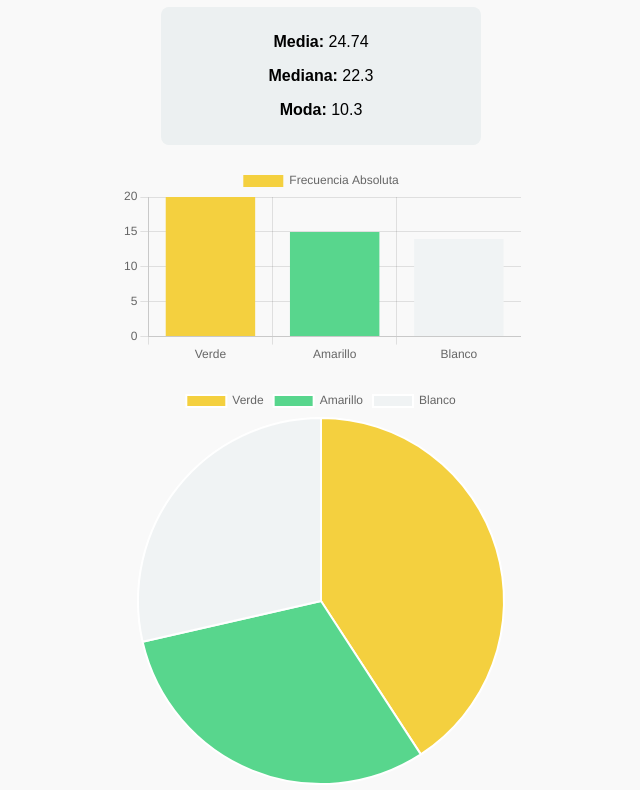
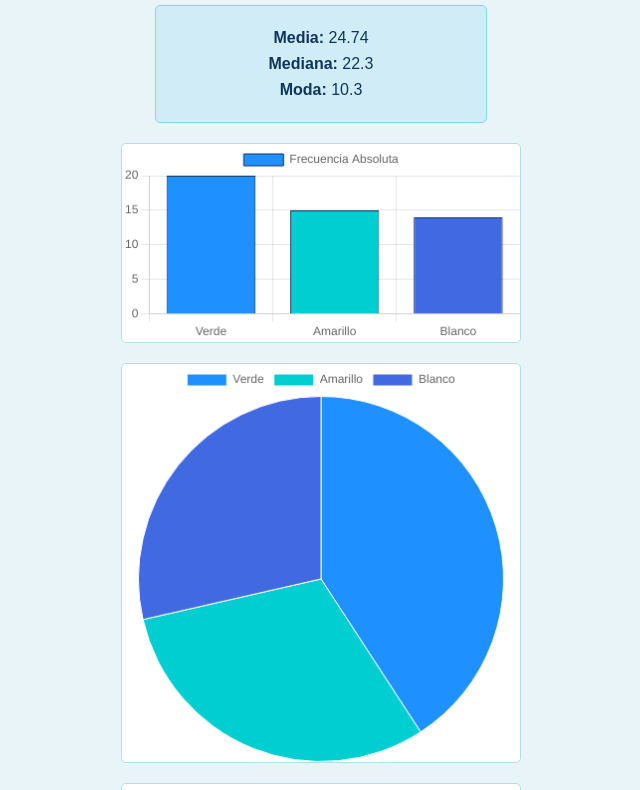
Before and after one commit to Auris1508/Ex-men-Pr-ctico_AURISCAB_6IV8, a plain HTML site: page index.html in a window 1280 px wide. Shown: the part 73-863 px from the top of the page, without its empty margins (319-959 px from the left). Drawn offline with nearby package versions, Linux system fonts and the light colour scheme.

Commit message:
lo aprendi de ti

```diff
--- a/script.js
+++ b/script.js
@@ -18,7 +18,9 @@ fetch("resultados.json")
         datasets: [{
           label: "Frecuencia Absoluta",
           data: valores,
-          backgroundColor: ["#f4d03f", "#58d68d", "#f0f3f4"]
+          backgroundColor: ["#1E90FF", "#00CED1", "#4169E1"],
+          borderColor: "#0F3460",
+          borderWidth: 1
         }]
       }
     });
@@ -31,7 +33,9 @@ fetch("resultados.json")
         datasets: [{
           label: "Frecuencia Relativa",
           data: Object.values(data.frecuencia_relativa),
-          backgroundColor: ["#f4d03f", "#58d68d", "#f0f3f4"]
+          backgroundColor: ["#1E90FF", "#00CED1", "#4169E1"],
+          borderColor: "white",
+          borderWidth: 1
         }]
       }
     });
@@ -44,8 +48,13 @@ fetch("resultados.json")
         datasets: [{
           label: "Frecuencia Acumulada",
           data: Object.values(data.frecuencia_acumulada),
-          borderColor: "#3498db",
-          fill: false
+          borderColor: "#00CED1",
+          backgroundColor: "rgba(0, 206, 209, 0.1)",
+          fill: true,
+          borderWidth: 2,
+          pointBackgroundColor: "#1E90FF",
+          pointRadius: 4,
+          tension: 0.3
         }]
       }
     });
--- a/style.css
+++ b/style.css
@@ -1,12 +1,13 @@
 body {
   font-family: Arial, sans-serif;
-  background-color: #f9f9f9;
+  background-color: #E8F4F8;
   text-align: center;
   margin: 20px;
 }
 
 h1 {
-  color: #2c3e50;
+  color: #0F3460;
+  margin-bottom: 20px;
 }
 
 canvas {
@@ -14,12 +15,21 @@ canvas {
   height: 300px;
   margin: 20px auto;
   display: block;
+  background: white;
+  border: 1px solid #B0E0E6;
+  border-radius: 5px;
 }
 
 #estadisticas {
-  background: #ecf0f1;
-  padding: 10px;
-  border-radius: 8px;
+  background: #D0EDF7;
+  padding: 15px;
+  border-radius: 5px;
   width: 300px;
-  margin: 0 auto;
+  margin: 0 auto 20px;
+  border: 1px solid #7FD9E8;
 }
+
+#estadisticas p {
+  color: #0F3460;
+  margin: 8px 0;
+}
```
